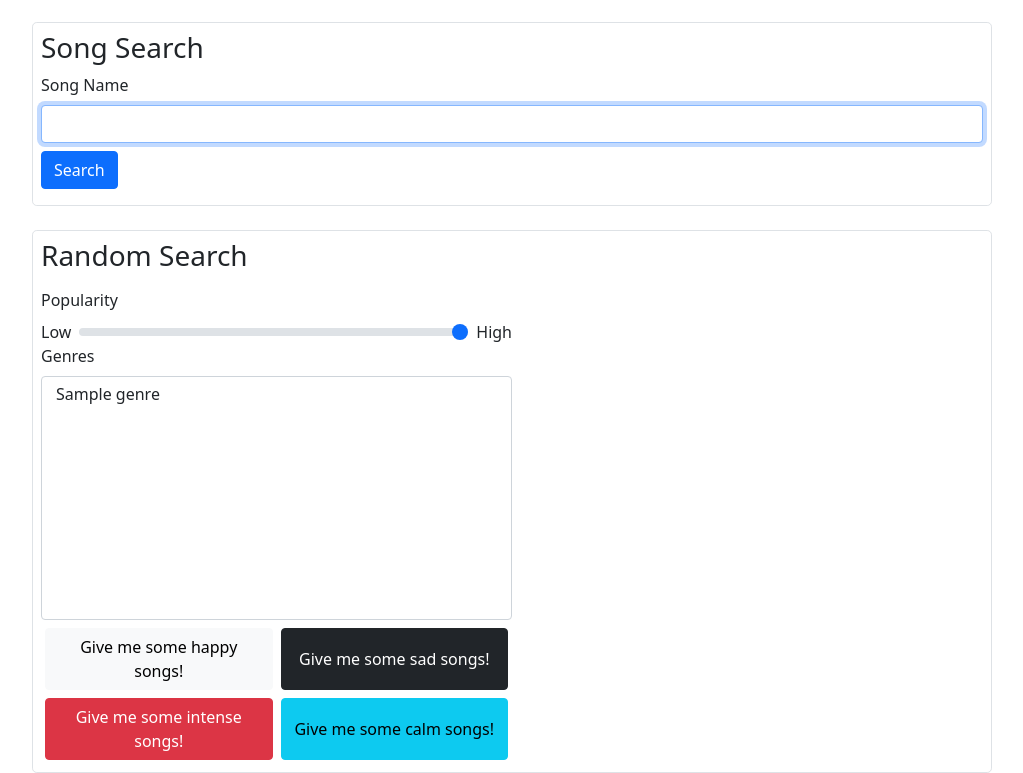
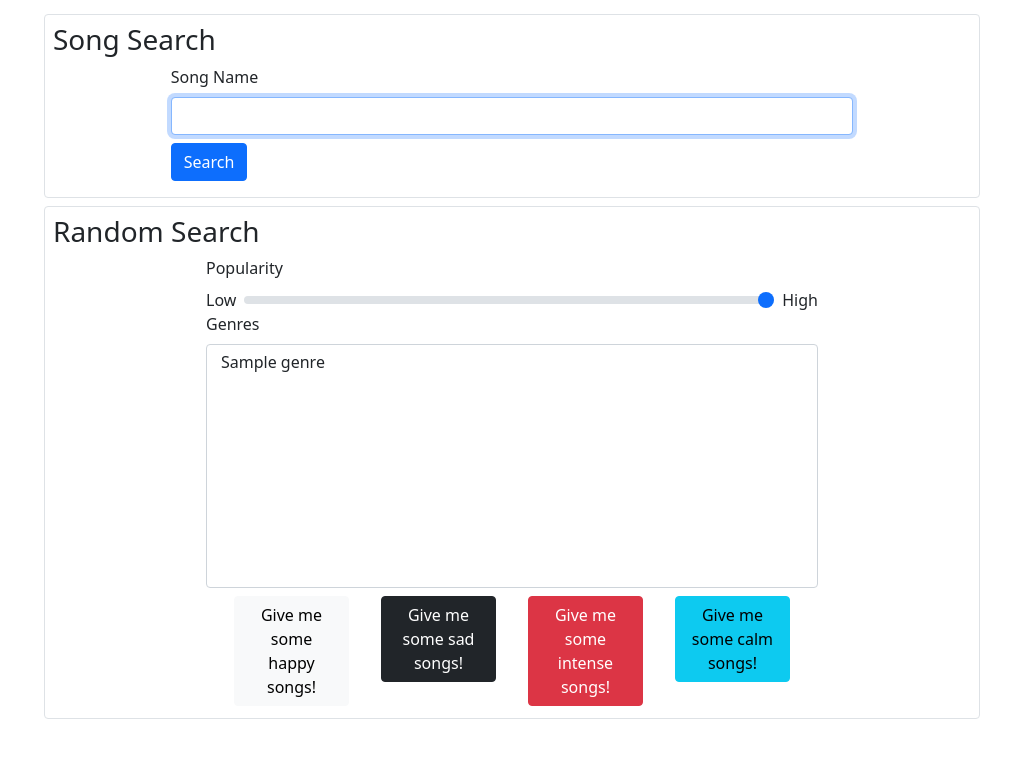
Before and after one commit to beyami/a02, a Flask app: page / in a window 1280 px wide. Shown: the part 50-823 px from the top of the page, without its empty margins (128-1151 px from the left). After the commit the page ends 769 px from the top, so only its background shows below. Run offline with Flask 2, Linux system fonts and the light colour scheme; a database or web service that is not in the repository returns one stand-in record (values such as "Sample title"); data that the repository does not hold is empty; some libraries are stand-ins or nearby versions.

Commit message:
index.htmlのレスポンシブ化

```diff
--- a/templates/base.html
+++ b/templates/base.html
@@ -1,14 +1,14 @@
 <!DOCTYPE html>
 <html>
     <head>
-        <title>{% block title %}{% endblock %}</title>
+        <title>{% block title %}{% endblock %} - neon</title>
         <meta charset="UTF-8">
         <meta name="viewport" content="width=device-width, initial-scale=1.0">
         <link href="https://cdn.jsdelivr.net/npm/bootstrap@5.0.2/dist/css/bootstrap.min.css" rel="stylesheet" integrity="sha384-EVSTQN3/azprG1Anm3QDgpJLIm9Nao0Yz1ztcQTwFspd3yD65VohhpuuCOmLASjC" crossorigin="anonymous">
     </head>
     <section class="content">
         <header class="mx-2"><h1>{% block header %}{% endblock %}</h1></header>
-        <div class="mx-auto mt-4 w-75">
+        <div class="container-fluid">
             {% block content %}
             {% endblock %}
         </div>
--- a/templates/index.html
+++ b/templates/index.html
@@ -5,26 +5,36 @@
 {% endblock %}
 
 {% block content%}
-    <div class="border border-1 rounded-3 p-2">
+    <div class="row">
+        <div class="col-12 col-xl-9 mx-auto">
+            <div class="mt-2 p-2 border rounded">
                 <h3>Song Search</h3>
+                <div class="row">
+                    <div class="col-12 col-xl-9 mx-auto">
                         <form method="POST" action="/">
                             <label for="song_name" class="form-label">Song Name</label>
                             <input type="text" name="song_name" id="song_name" class="form-control" autofocus autocomplete="off">
                             <input type="submit" value="Search" class="btn btn-primary my-2">
                         </form>
                     </div>
-    <div>
-        <div class="d-flex flex-column border border-1 rounded-3 p-2 mt-4">
+                </div>
+            </div>
+        </div>
+    </div>
+    <div class="row">
+        <div class="col-12 col-xl-9 mx-auto">
+            <div class="mt-2 p-2 border rounded">
+                <div class="row">
+                    <div class="col">
                         <h3>Random Search</h3>
+                    </div>
                     <form method="POST" action="/random">
-                <div class="w-50 mt-2">
-                    <div>
+                        <div class="col-12 col-xl-8 mx-auto">
                             <label for="popularity" class="form-label">Popularity</label>
                             <div class="d-flex">
                                 <span>Low</span>
                                 <input type="range" class="form-range mx-2" name="popularity" id="popularity" min="0" max="100" value="100" step="5">
                                 <span>High</span>
-                        </div>
                             </div>
                             <label for="genre" class="form-label">Genres</label>
                             <select class="form-select mb-1" name="genre" size="10" aria-label="size 3 select example">
@@ -34,17 +44,24 @@
                             </select>
                             <div class="container">
                                 <div class="row">
-                            <button name="song_type" value="happy" class="btn btn-light col m-1">Give me some happy songs!</button>
-                            <button name="song_type" value="sad" class="btn btn-dark col m-1">Give me some sad songs!</button>
+                                    <div class="col-6 col-xl-3">
+                                        <button name="song_type" value="happy" class="btn btn-light m-1">Give me some happy songs!</button>
                                     </div>
-                        <div class="row">
-                            <button name="song_type" value="intense" class="btn btn-danger col m-1">Give me some intense songs!</button>
-                            <button name="song_type" value="calm" class="btn btn-info col m-1">Give me some calm songs!</button>
+                                    <div class="col-6 col-xl-3">
+                                        <button name="song_type" value="sad" class="btn btn-dark m-1">Give me some sad songs!</button>
+                                    </div>
+                                    <div class="col-6 col-xl-3">
+                                        <button name="song_type" value="intense" class="btn btn-danger m-1">Give me some intense songs!</button>
+                                    </div>
+                                    <div class="col-6 col-xl-3">
+                                        <button name="song_type" value="calm" class="btn btn-info m-1">Give me some calm songs!</button>
+                                    </div>
                                 </div>
                             </div>
                         </div>
                     </form>
                 </div>
             </div>
-
+        </div>
+    </div>
 {% endblock %}
```
Lines whose indentation alone changed are shown as unchanged.
